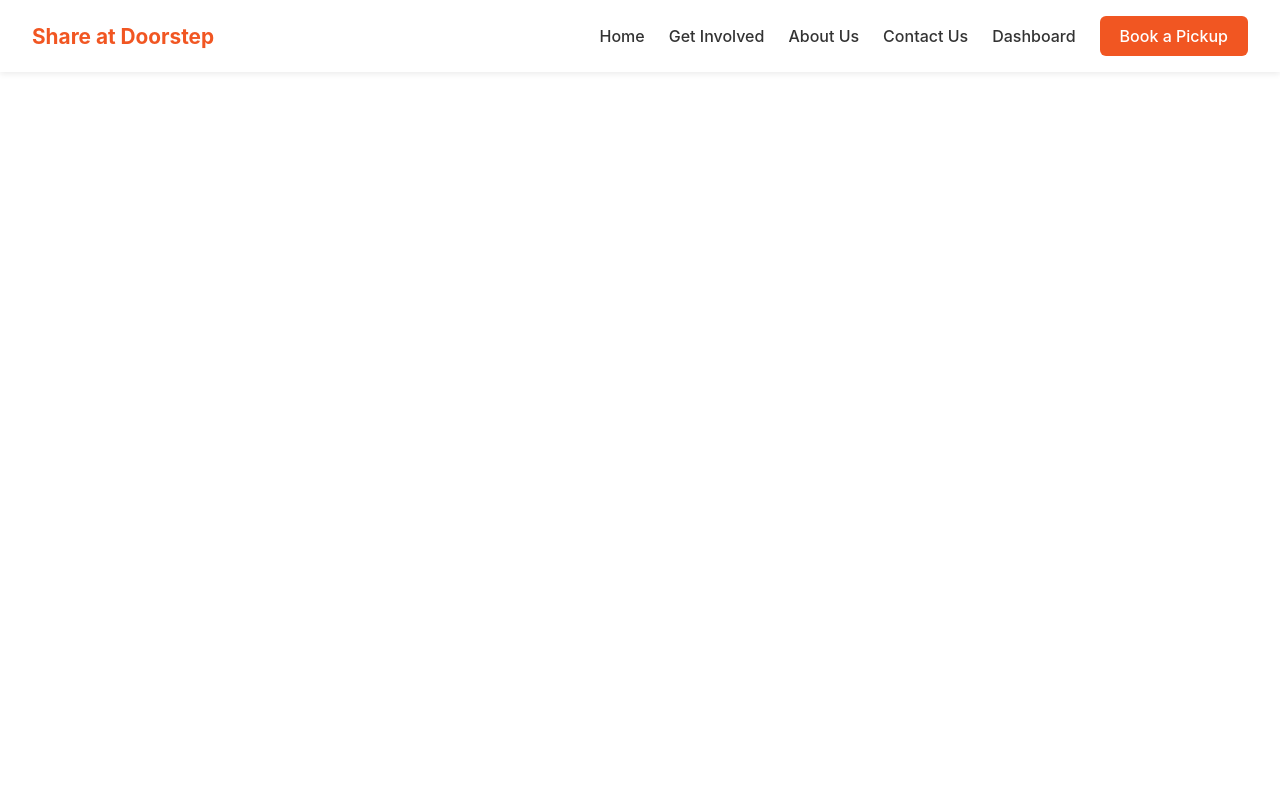
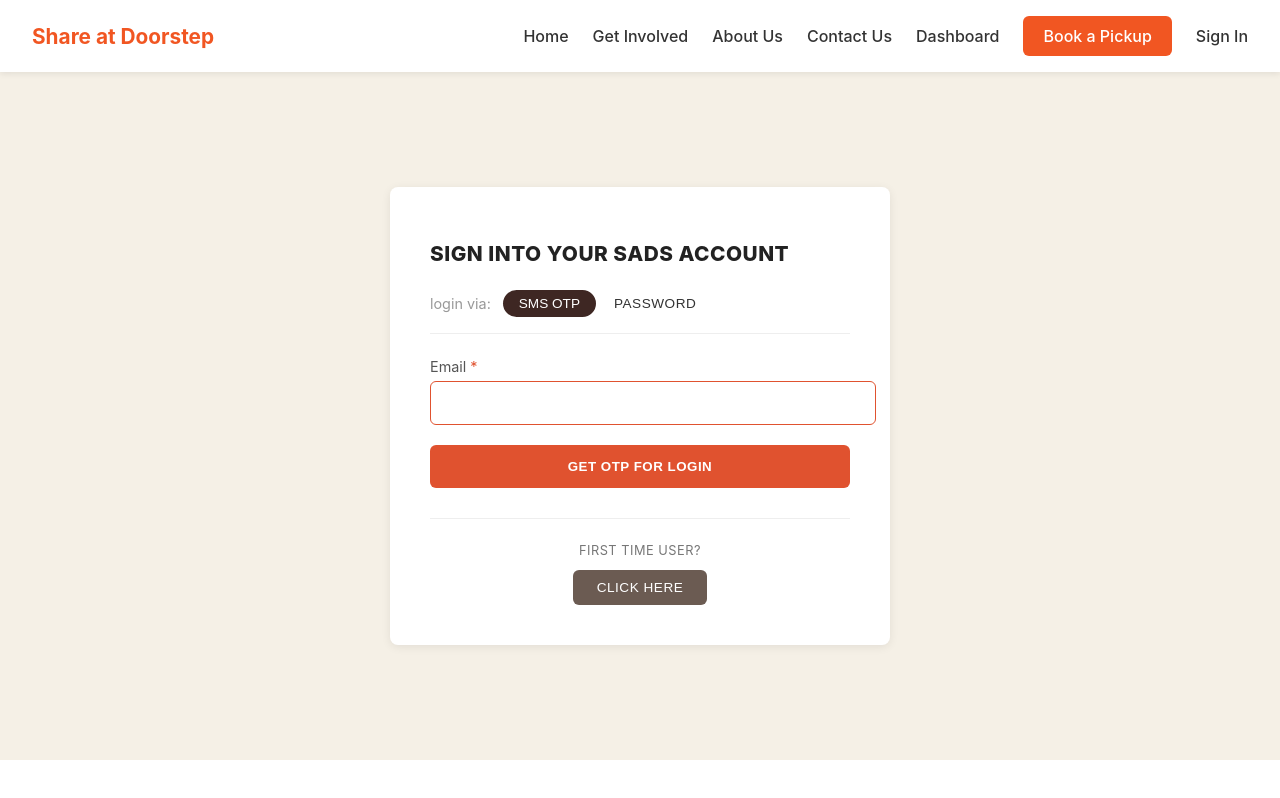
Before and after one commit to Kee06/share-at-doorstep, a React (Create React App) app in the folder client/: page /login in a window 1280 px wide. Built offline with nearby package versions, Linux system fonts and the light colour scheme.

Commit message:
Add sign-in page UI and navbar link

```diff
--- a/client/src/App.js
+++ b/client/src/App.js
@@ -5,6 +5,7 @@ import Donate from "./pages/Donate";
 import OurStory from "./pages/OurStory";
 import HowWeWork from "./pages/HowWeWork";
 import FAQs from "./pages/FAQs";
+import Login from "./pages/Login";
 import "./App.css";
 
 function App() {
@@ -17,6 +18,7 @@ function App() {
         <Route path="/our-story" element={<OurStory />} />
         <Route path="/how-we-work" element={<HowWeWork />} />
         <Route path="/faqs" element={<FAQs />} />
+        <Route path="/login" element={<Login />} />
       </Routes>
     </Router>
   );
--- a/client/src/components/Navbar.js
+++ b/client/src/components/Navbar.js
@@ -36,6 +36,8 @@ function Navbar() {
 
         <Link to="/dashboard">Dashboard</Link>
         <a href="http://localhost:5000/pickup.html" className="navbar-cta">Book a Pickup</a>
+
+        <Link to="/login" className="signin-btn">Sign In</Link>
       </div>
     </nav>
   );
--- /dev/null
+++ b/client/src/pages/Login.css
@@ -0,0 +1,137 @@
+.login-page {
+  min-height: 80vh;
+  display: flex;
+  justify-content: center;
+  align-items: center;
+  background-color: #f5f0e6;
+  padding: 24px;
+}
+
+.login-card {
+  background: white;
+  padding: 40px;
+  border-radius: 8px;
+  width: 100%;
+  max-width: 420px;
+  box-shadow: 0 2px 10px rgba(0, 0, 0, 0.08);
+}
+
+.login-card h1 {
+  font-size: 1.3rem;
+  font-weight: 800;
+  letter-spacing: 0.5px;
+  color: #222;
+  text-transform: uppercase;
+  margin-bottom: 24px;
+}
+
+.login-toggle {
+  display: flex;
+  align-items: center;
+  gap: 12px;
+  margin-bottom: 8px;
+  font-size: 0.9rem;
+}
+
+.login-toggle span {
+  color: #999;
+}
+
+.toggle-btn {
+  background-color: #3e2723;
+  color: white;
+  border: none;
+  padding: 6px 16px;
+  border-radius: 20px;
+  font-size: 0.85rem;
+  cursor: pointer;
+}
+
+.toggle-btn.active {
+  background-color: #3e2723;
+}
+
+.toggle-link {
+  background: none;
+  border: none;
+  color: #333;
+  font-size: 0.85rem;
+  letter-spacing: 0.5px;
+  cursor: pointer;
+}
+
+.login-card hr {
+  border: none;
+  border-top: 1px solid #eee;
+  margin: 16px 0 24px;
+}
+
+.login-card label {
+  display: block;
+  font-size: 0.9rem;
+  color: #555;
+  margin-bottom: 6px;
+}
+
+.required {
+  color: #e0522f;
+}
+
+.login-card input {
+  width: 100%;
+  padding: 12px;
+  margin-bottom: 20px;
+  border: 1px solid #e0522f;
+  border-radius: 6px;
+  font-size: 1rem;
+}
+
+.primary-btn {
+  width: 100%;
+  padding: 14px;
+  background-color: #e0522f;
+  color: white;
+  border: none;
+  border-radius: 6px;
+  font-weight: 600;
+  letter-spacing: 0.5px;
+  cursor: pointer;
+}
+
+.primary-btn:hover {
+  background-color: #c8471e;
+}
+
+.login-status {
+  margin-top: 14px;
+  text-align: center;
+  color: #3e2723;
+  font-size: 0.9rem;
+}
+
+.first-time {
+  margin-top: 30px;
+  text-align: center;
+}
+
+.first-time p {
+  font-size: 0.8rem;
+  color: #777;
+  margin: 12px 0;
+  letter-spacing: 0.5px;
+}
+
+.secondary-btn {
+  background-color: #6b5b52;
+  color: white;
+  border: none;
+  padding: 10px 24px;
+  border-radius: 6px;
+  font-size: 0.85rem;
+  letter-spacing: 0.5px;
+  cursor: pointer;
+}
+
+.secondary-btn:hover {
+  background-color: #574a43;
+}
--- /dev/null
+++ b/client/src/pages/Login.js
@@ -0,0 +1,96 @@
+import { useState } from "react";
+import "./Login.css";
+
+function Login() {
+  const [loginMethod, setLoginMethod] = useState("otp"); // "otp" or "password"
+  const [email, setEmail] = useState("");
+  const [password, setPassword] = useState("");
+  const [status, setStatus] = useState("");
+
+  const handleGetOtp = (e) => {
+    e.preventDefault();
+    setStatus("OTP sent (not yet connected to backend)");
+    // TODO: connect to POST /api/auth/send-otp once Member 1 builds it
+  };
+
+  const handlePasswordLogin = (e) => {
+    e.preventDefault();
+    setStatus("Logging in (not yet connected to backend)");
+    // TODO: connect to POST /api/auth/login
+  };
+
+  return (
+    <div className="login-page">
+      <div className="login-card">
+        <h1>Sign into your SADS account</h1>
+
+        <div className="login-toggle">
+          <span>login via:</span>
+          <button
+            className={loginMethod === "otp" ? "toggle-btn active" : "toggle-btn"}
+            onClick={() => setLoginMethod("otp")}
+          >
+            SMS OTP
+          </button>
+          <button
+            className={loginMethod === "password" ? "toggle-link active" : "toggle-link"}
+            onClick={() => setLoginMethod("password")}
+          >
+            PASSWORD
+          </button>
+        </div>
+
+        <hr />
+
+        {loginMethod === "otp" ? (
+          <form onSubmit={handleGetOtp}>
+            <label>
+              Email <span className="required">*</span>
+            </label>
+            <input
+              type="email"
+              value={email}
+              onChange={(e) => setEmail(e.target.value)}
+              required
+            />
+            <button type="submit" className="primary-btn">
+              GET OTP FOR LOGIN
+            </button>
+          </form>
+        ) : (
+          <form onSubmit={handlePasswordLogin}>
+            <label>
+              Email <span className="required">*</span>
+            </label>
+            <input
+              type="email"
+              value={email}
+              onChange={(e) => setEmail(e.target.value)}
+              required
+            />
+            <label>Password *</label>
+            <input
+              type="password"
+              value={password}
+              onChange={(e) => setPassword(e.target.value)}
+              required
+            />
+            <button type="submit" className="primary-btn">
+              LOGIN
+            </button>
+          </form>
+        )}
+
+        {status && <p className="login-status">{status}</p>}
+
+        <div className="first-time">
+          <hr />
+          <p>FIRST TIME USER?</p>
+          <button className="secondary-btn">CLICK HERE</button>
+        </div>
+      </div>
+    </div>
+  );
+}
+
+export default Login;
```
